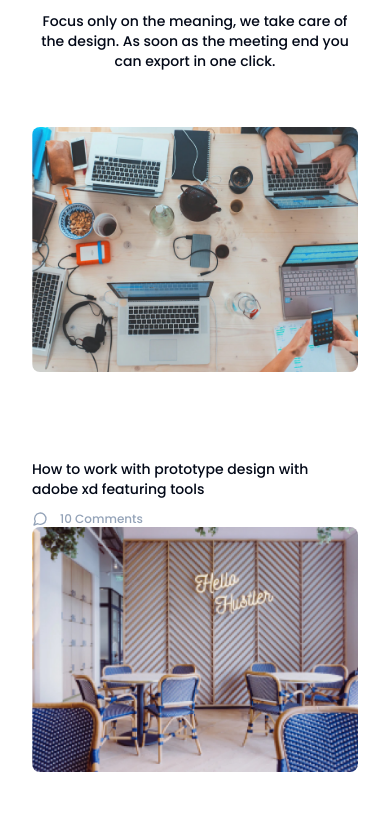
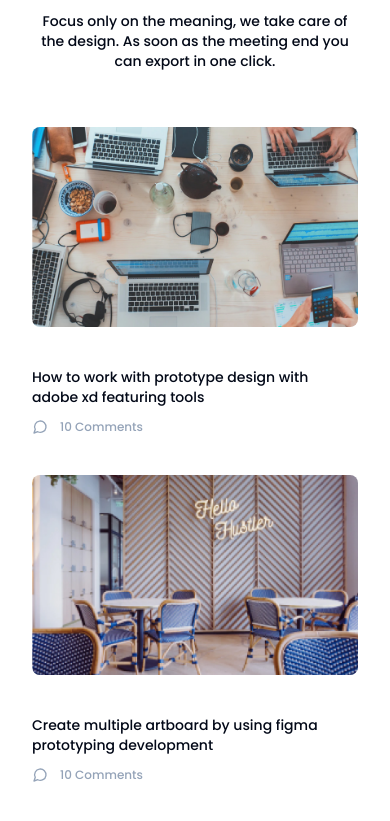
Before and after one commit to bus-link/buslink-landing, a Next.js app: page / in a window 390 px wide. Shown: the part 5263-6084 px from the top of the page. Built offline with nearby package versions, Linux system fonts and the light colour scheme.

Commit message:
updated UI sections setup [4]

```diff
--- a/src/components/sub-sections/blog-section.tsx
+++ b/src/components/sub-sections/blog-section.tsx
@@ -21,20 +21,20 @@ const BlogSection = () => {
 				{BlogItems.map((blog) => (
 					<div
 						key={blog.id}
-						className='flex flex-col justify-between items-start w-full sm:w-[300px] h-[400px] sm:h-[350px] cursor-pointer'
+						className='flex flex-col justify-between items-start w-full sm:w-[300px] cursor-pointer mb-10 sm:mb-0'
 					>
-						<div className='w-full h-[50%] sm:h-[70%] rounded-lg '>
+						<div className='w-full h-[200px] rounded-lg '>
 							<Image
 								// fill
 								width={400}
 								height={600}
 								src={blog.image}
 								alt={blog.description}
-								className='object-cover rounded-lg'
+								className='object-cover rounded-lg h-full'
 							/>
 						</div>
 
-						<div className='space-y-3'>
+						<div className='space-y-3 pt-10'>
 							<p className='text-sm'>{blog.description}</p>
 
 							<div className='flex items-center space-x-3'>
```
